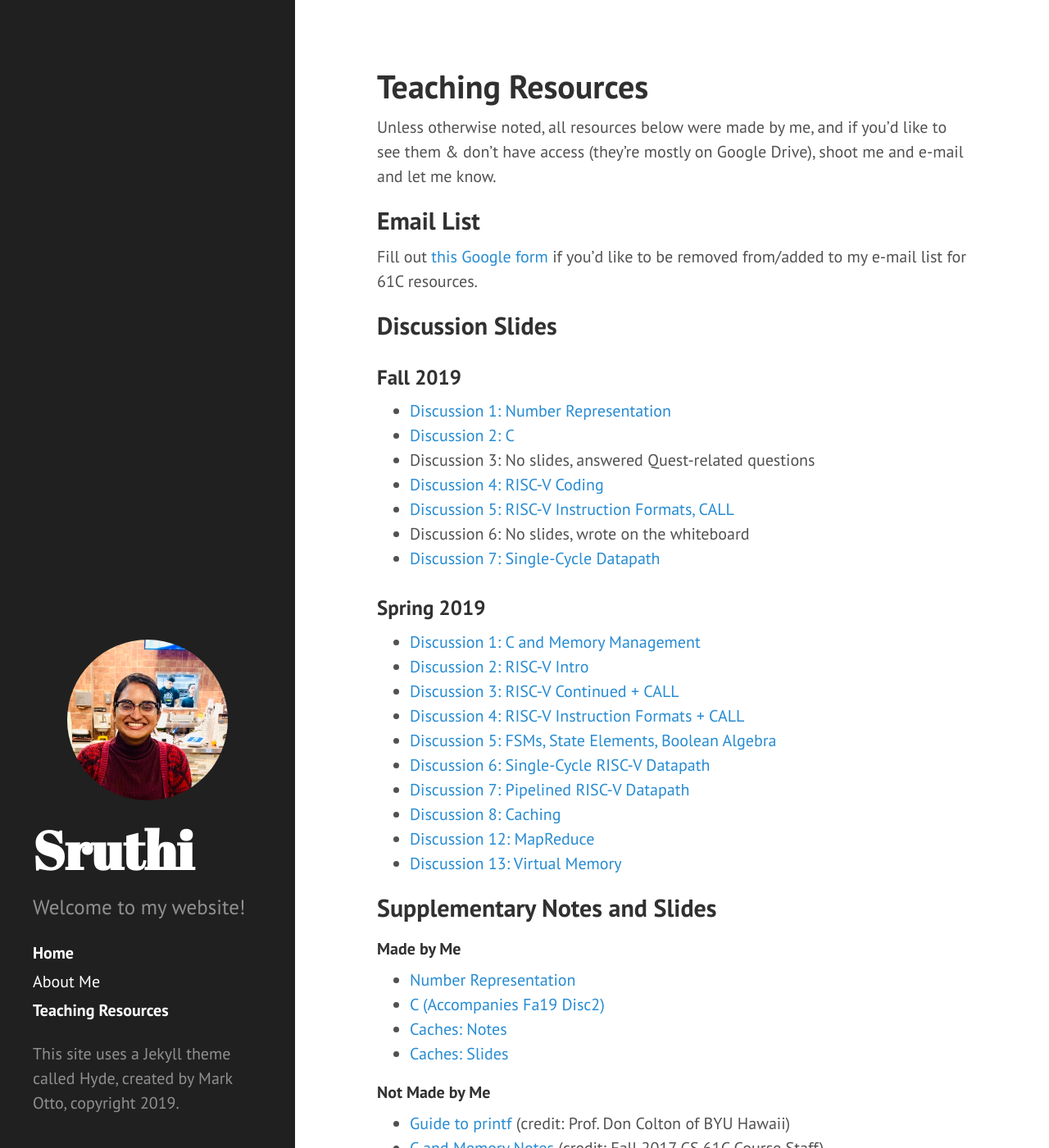
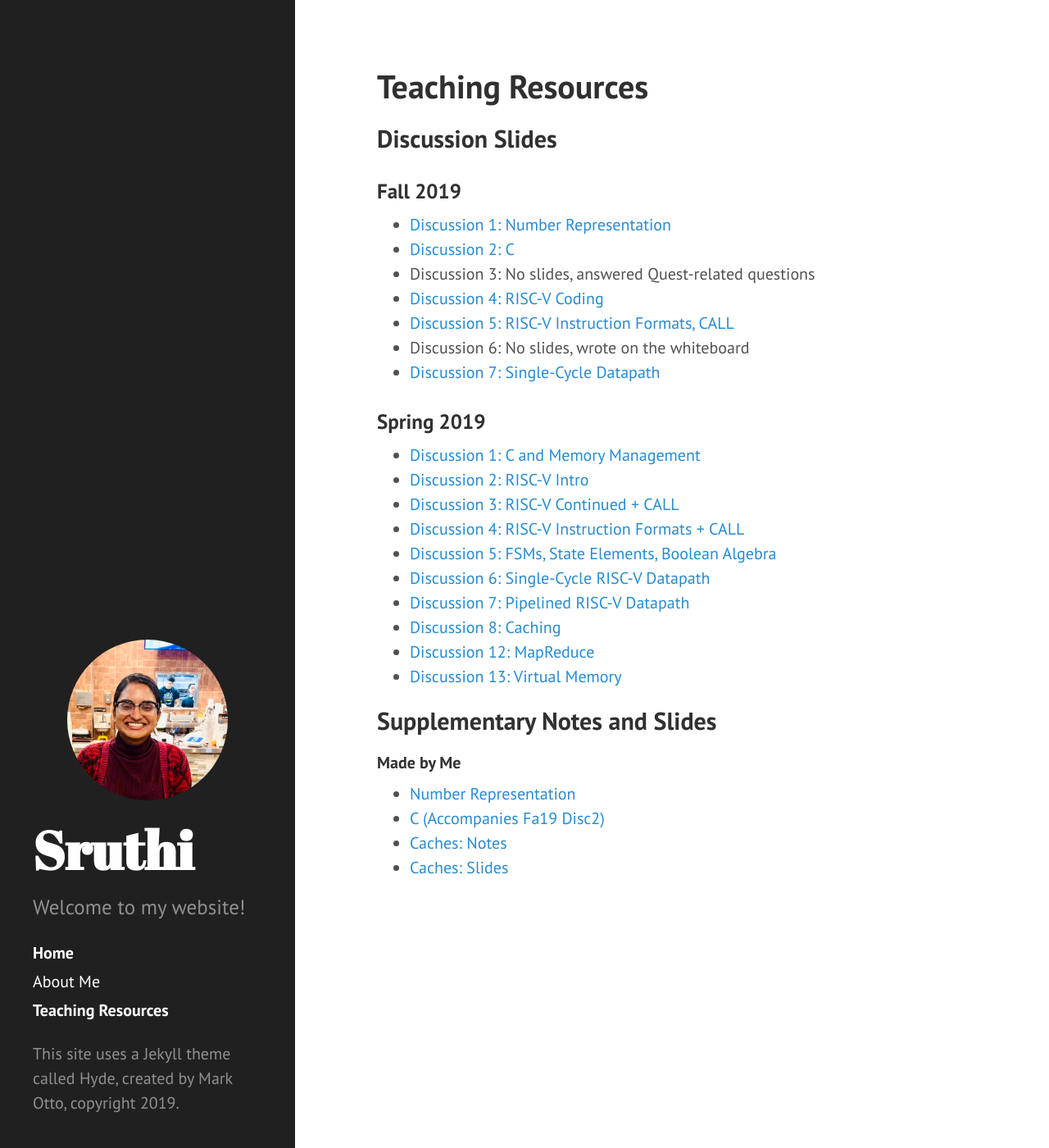
Before and after one commit to sruthiveeragandham/sruthiveeragandham.github.io, a Jekyll site: the page built from teaching.md, in a window 1280 px wide and 1400 px high. Shown: the whole window at 82% size. Built offline with Jekyll 4.4.1, drawn with Linux system fonts in a browser that asks for light colours; Markdown is read by kramdown in place of the engine named in the settings; some of the changed text lies outside the part shown.

Commit message:
Update teaching resources, remove broken links

```diff
--- a/teaching.md
+++ b/teaching.md
@@ -2,18 +2,6 @@
 layout: page
 title: Teaching Resources
 ---
-
-<!--
-<p class="message">
-  Hey there! I'm not a UGSI for the current offering of CS 61C (Summer 2019) but I'll be back in the fall. Feel free to look at my resources below from Spring 2019.
-</p>
--->
-
-Unless otherwise noted, all resources below were made by me, and if you'd like to see them & don't have access (they're mostly on Google Drive), shoot me and e-mail and let me know.
-
-## Email List
-
-Fill out [this Google form](https://docs.google.com/forms/d/e/1FAIpQLSdPYF0kmLbWxWw8NjkrlGQe-dkBdHnZWnMn0QCXxg1dYzHSZA/viewform) if you'd like to be removed from/added to my e-mail list for 61C resources.
 
 ## Discussion Slides
 
@@ -45,11 +33,3 @@
 - [C (Accompanies Fa19 Disc2)](https://docs.google.com/document/d/1ejRqV4s2yO3MMptvEm50CUICc3lW2DhQXejEUL-L08Y/edit?usp=sharing)
 - [Caches: Notes](https://docs.google.com/document/d/1LP3Sal3_dRt40LQe1G_6fCEwJ-ULREXsSbXd954F8mg/edit#heading=h.ku59th162dzk)
 - [Caches: Slides](https://docs.google.com/presentation/d/1PogMXg3aNNSwPloaq63Y3gnqX60GL8ayR4jaYdjHh0I/edit#slide=id.g354109f861_0_37)
-
-#### Not Made by Me
-- [Guide to printf](https://students.cs.byu.edu/~clement/cs224/references/miscellaneous/printf.pdf) (credit: Prof. Don Colton of BYU Hawaii)
-- [C and Memory Notes](https://d1b10bmlvqabco.cloudfront.net/attach/j6fe5friemd22w/hzd1madqsie3ts/j7kw6i4tmqf8/61C_Note_1_Memory.pdf) (credit: Fall 2017 CS 61C Course Staff)
-
-## Exam Resources
-- [Exam Questions, sorted by topic](https://docs.google.com/document/d/1uMZREWBVfOFu_2RUZNf6zrQ28Y5dsrkDGWkXmuHZ9Nk/edit?usp=sharing)
-- [Midterm 2 Study Guide](https://docs.google.com/document/d/13WJIY2ynITrsOeAlxGRkOXgIwgVKsW00dr5Bzh75TSE/edit?usp=sharing)
```
